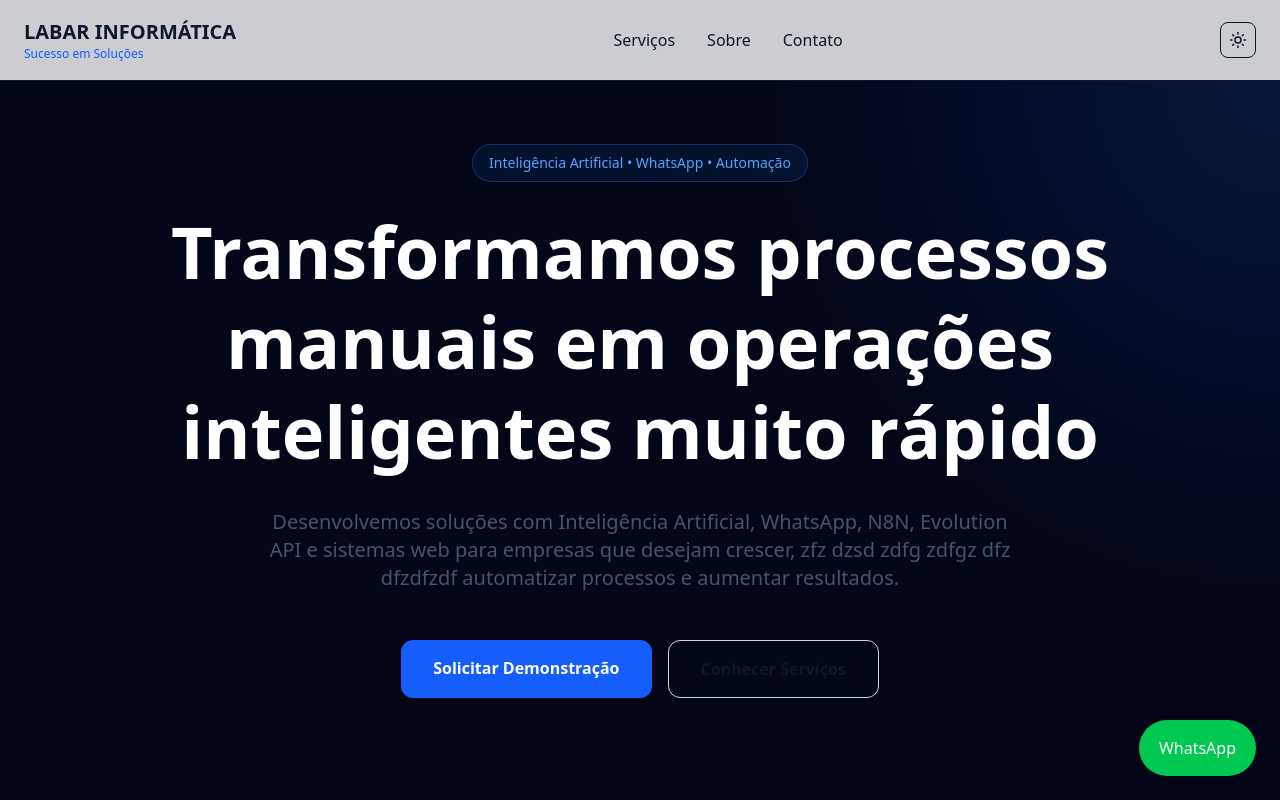
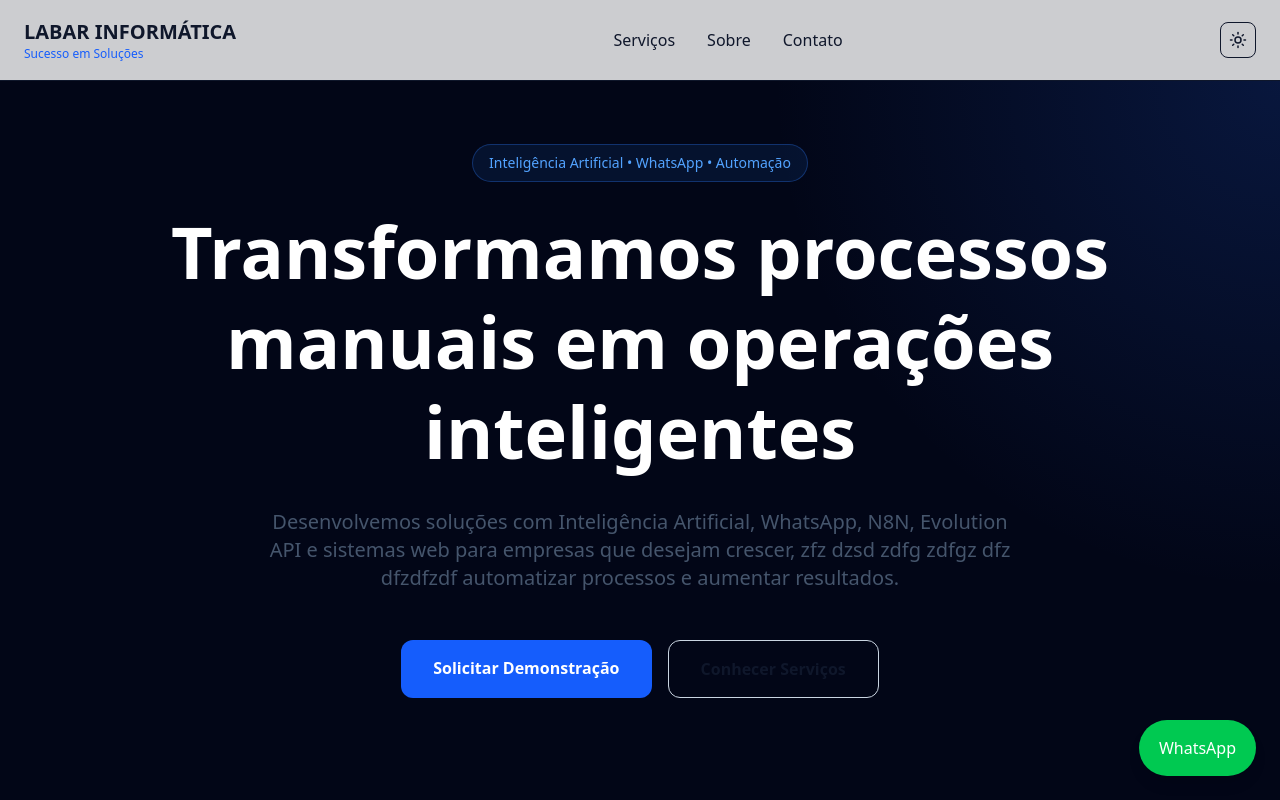
Before and after one commit to jrmalucoin/labar-site, a Next.js app: page / in a window 1280 px wide. Shown: the top 800 px of the page. Built offline with nearby package versions, Linux system fonts and the light colour scheme.

Commit message:
Teste DEV

```diff
--- a/components/Hero.tsx
+++ b/components/Hero.tsx
@@ -33,7 +33,7 @@ export default function Hero() {
              md:text-7xl
           "
           >
-            Transformamos processos manuais em operações inteligentes muito rápido
+            Transformamos processos manuais em operações inteligentes
           </h1>
 
           <p
```
